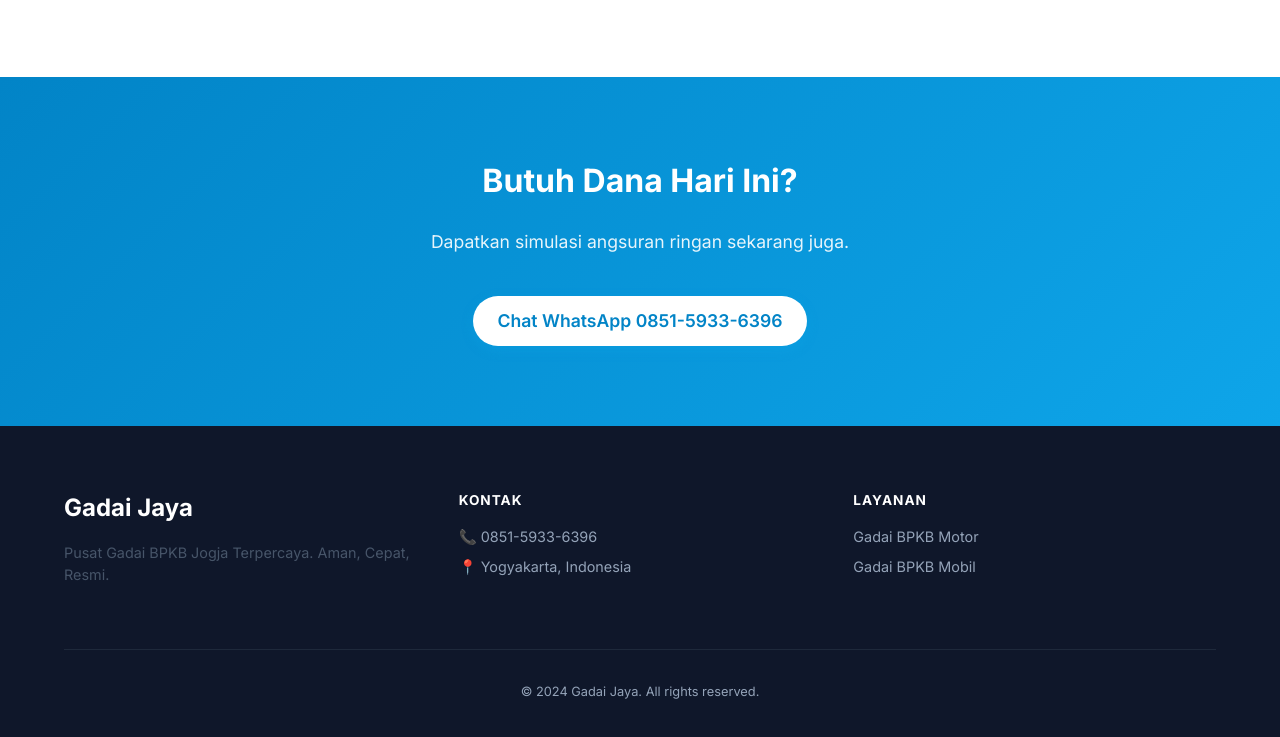
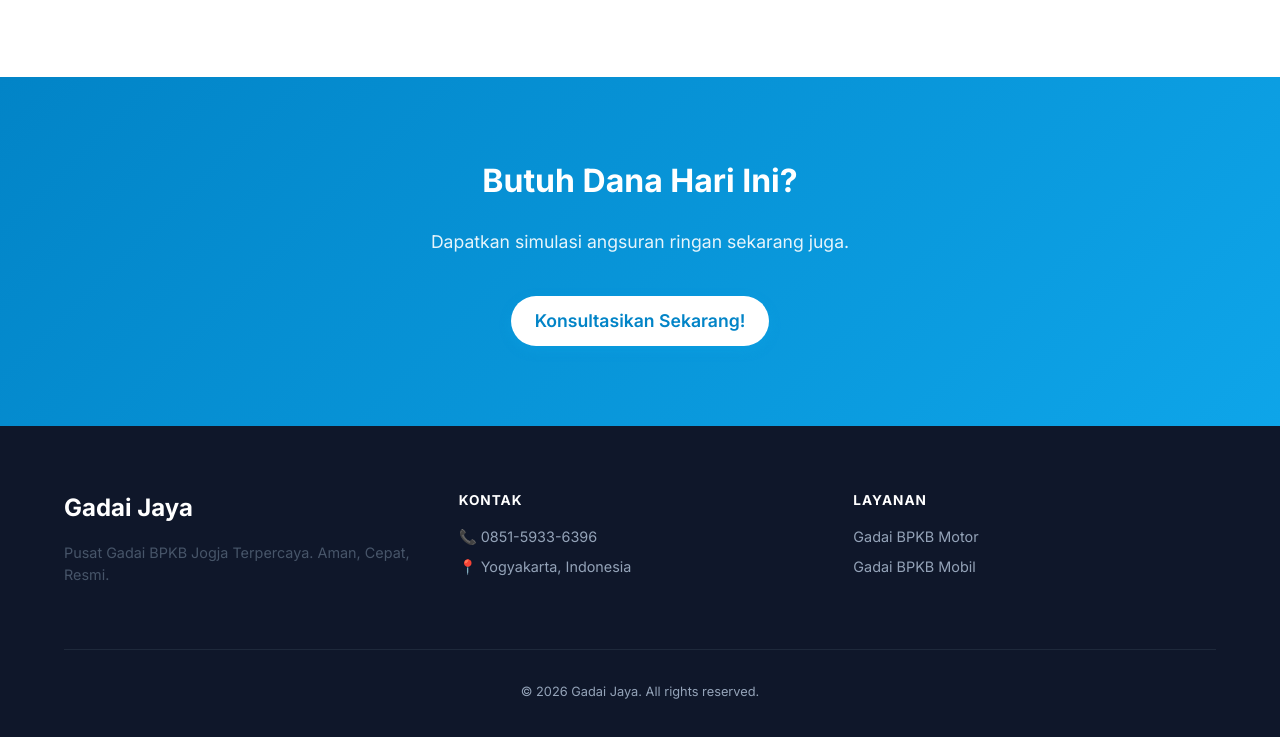
Before and after one commit to artrushstd/gadai-jaya, a plain HTML site: page index.html in a window 1280 px wide. Shown: the part 2509-3246 px from the top of the page. Drawn offline with nearby package versions, Linux system fonts and the light colour scheme.

Commit message:
Update index.html

```diff
--- a/index.html
+++ b/index.html
@@ -319,7 +319,7 @@
                 <h2 class="text-white" style="margin-bottom: 1.5rem;">Butuh Dana Hari Ini?</h2>
                 <p class="text-white" style="margin-bottom: 2.5rem; font-size: 1.1rem; opacity: 0.9;">Dapatkan simulasi angsuran ringan sekarang juga.</p>
                 <a href="https://wa.me/6285159336396" class="btn btn-white" style="font-size: 1.1rem; color: #0284c7;">
-                    Chat WhatsApp 0851-5933-6396
+                    Konsultasikan Sekarang!
                 </a>
             </div>
         </section>
@@ -348,7 +348,7 @@
                 </div>
             </div>
             <div style="border-top: 1px solid #1e293b; margin-top: 3rem; padding-top: 2rem; text-align: center; font-size: 0.8rem;">
-                &copy; 2024 Gadai Jaya. All rights reserved.
+                &copy; 2026 Gadai Jaya. All rights reserved.
             </div>
         </div>
     </footer>
```
